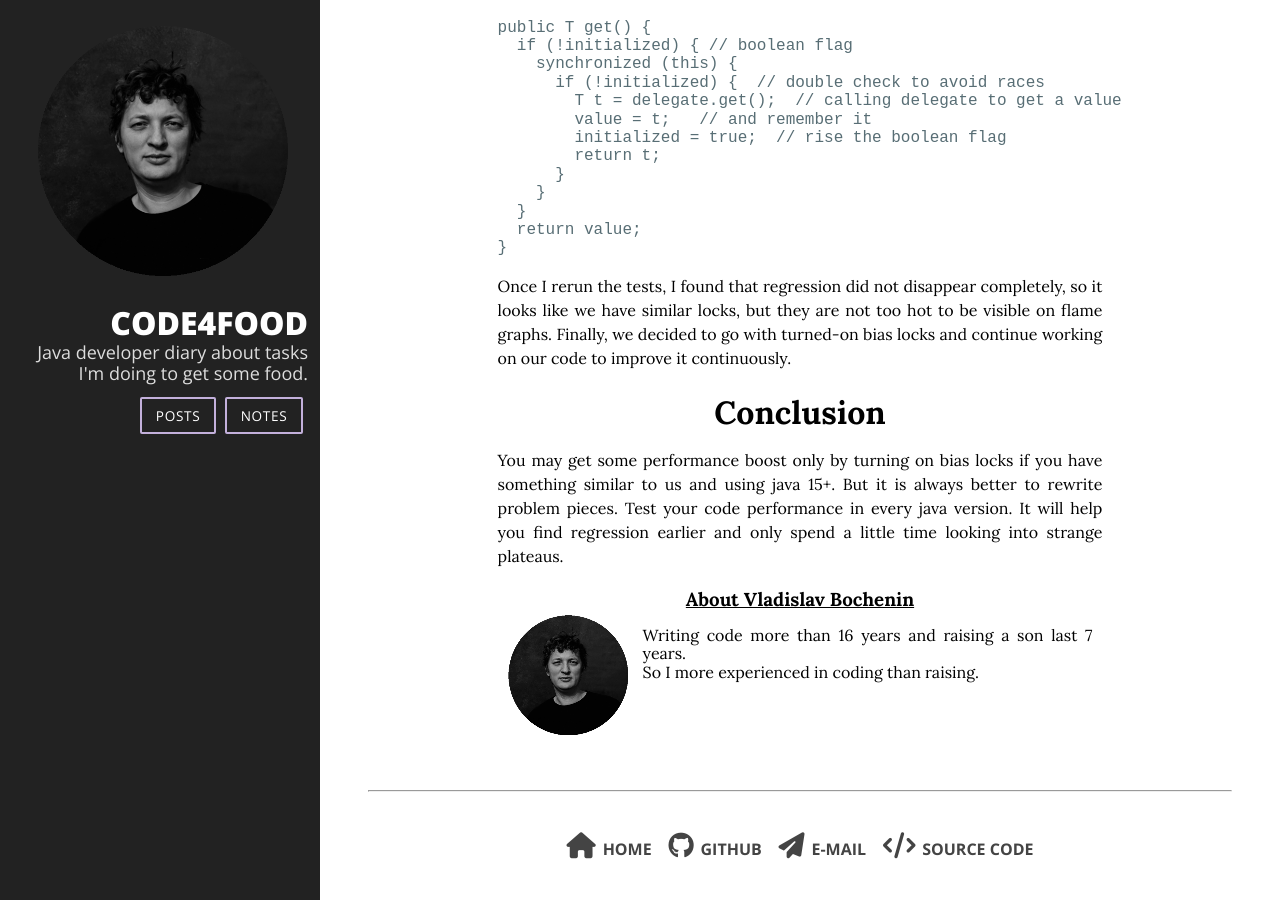
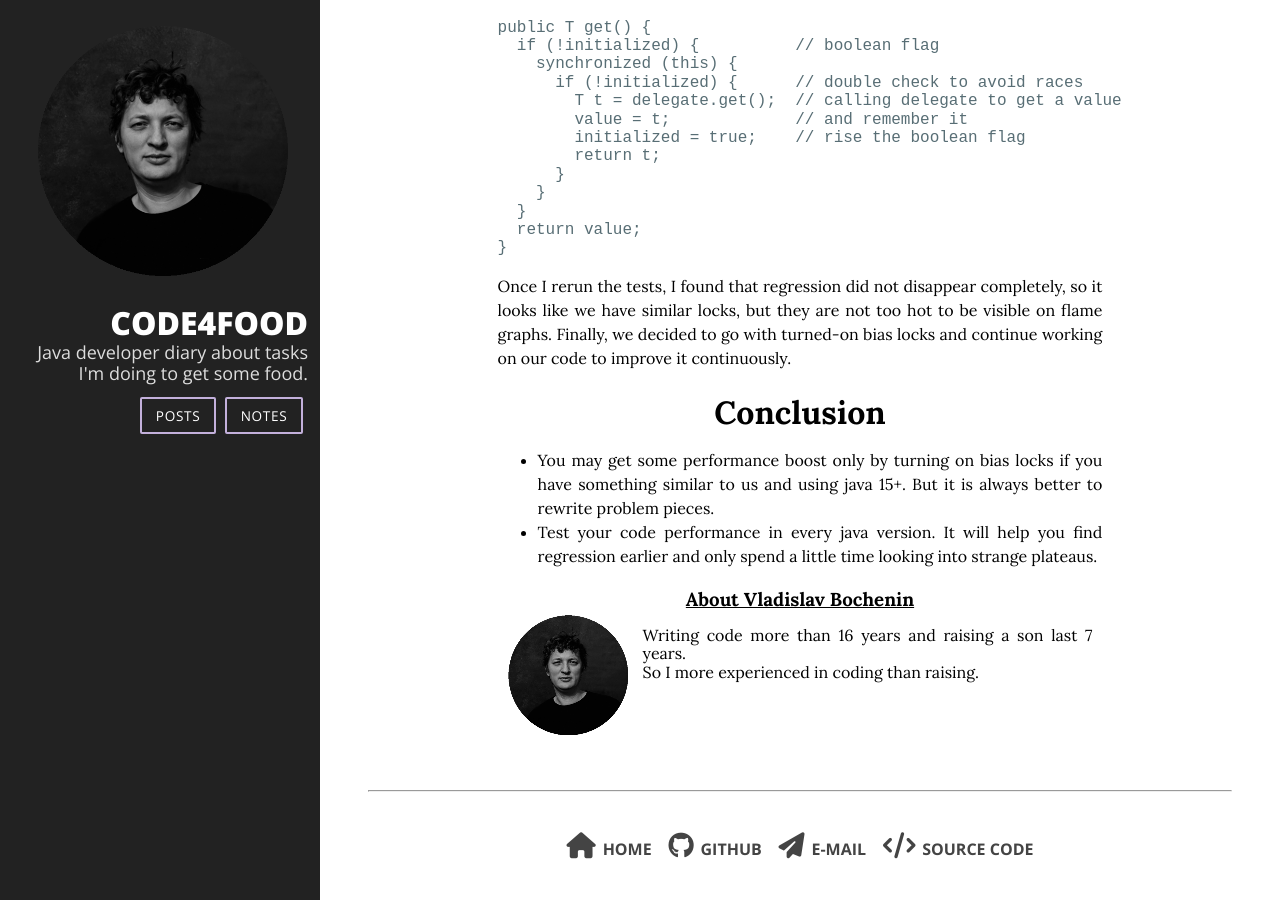
Before and after one commit to vbochenin/vbochenin.github.io, a Jekyll site: the page built from _posts/2023-02-15-java17-bias-locking-regression.md, in a window 1280 px wide and 900 px high, scrolled down 2576 px. Built offline with Jekyll 4.4.1, drawn with Linux system fonts in a browser that asks for light colours; nearby versions of some CDN libraries.

Commit message:
Polishing

````diff
--- a/_posts/2023-02-15-java17-bias-locking-regression.md
+++ b/_posts/2023-02-15-java17-bias-locking-regression.md
@@ -107,12 +107,12 @@ public class LazyInputStream extends InputStream {
 The memoizing supplier uses a 2-fields variant of double-checked locking, but it is because the supplier may return `null` as a valid value.
 ```
 public T get() {
-  if (!initialized) { // boolean flag
+  if (!initialized) {          // boolean flag
     synchronized (this) {
-      if (!initialized) {  // double check to avoid races
+      if (!initialized) {      // double check to avoid races
         T t = delegate.get();  // calling delegate to get a value
-        value = t;   // and remember it
-        initialized = true;  // rise the boolean flag
+        value = t;             // and remember it
+        initialized = true;    // rise the boolean flag
         return t;
       }
     }
@@ -126,6 +126,6 @@ Finally, we decided to go with turned-on bias locks and continue working on our
 
 # Conclusion
 
-You may get some performance boost only by turning on bias locks if you have something similar to us and using java 15+.
-But it is always better to rewrite problem pieces.
-Test your code performance in every java version. It will help you find regression earlier and only spend a little time looking into strange plateaus.
+- You may get some performance boost only by turning on bias locks if you have something similar to us and using java 15+.
+  But it is always better to rewrite problem pieces.
+- Test your code performance in every java version. It will help you find regression earlier and only spend a little time looking into strange plateaus.
````
Also changed, not shown: Gemfile.lock.
